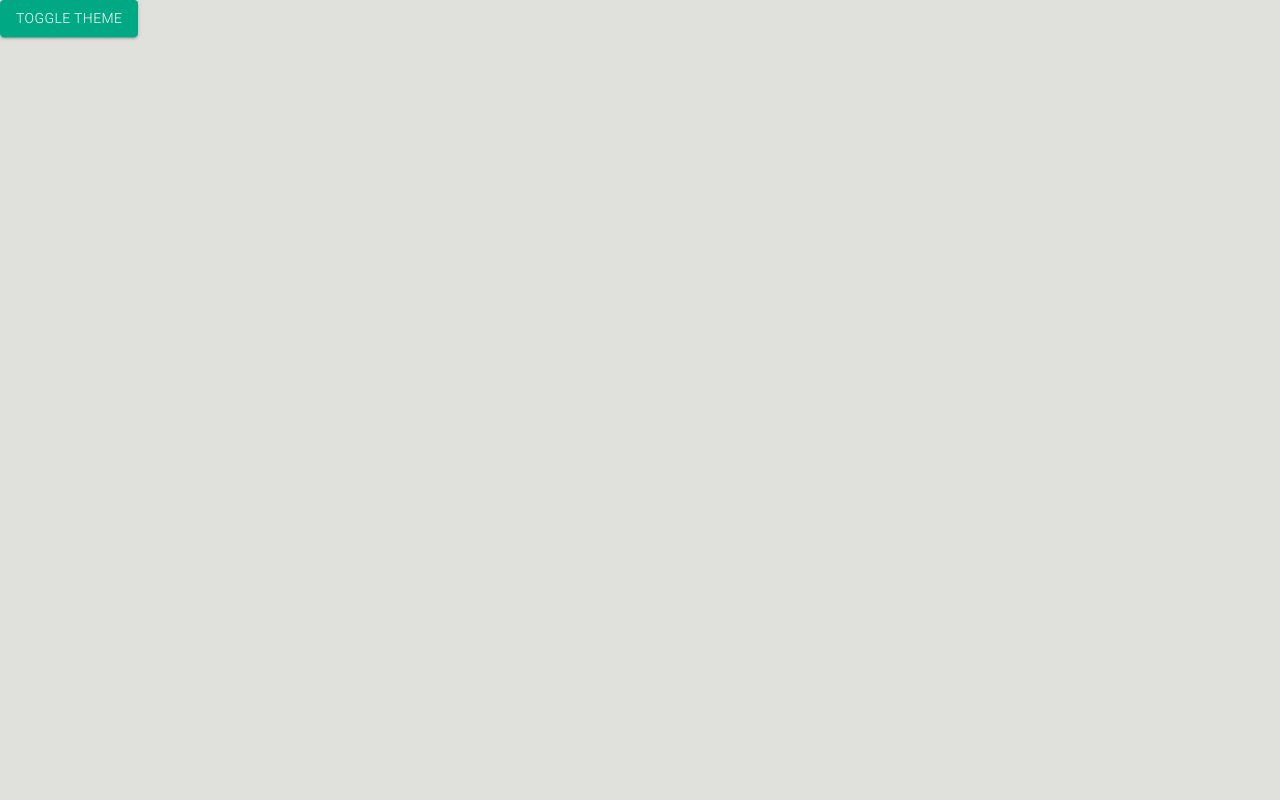
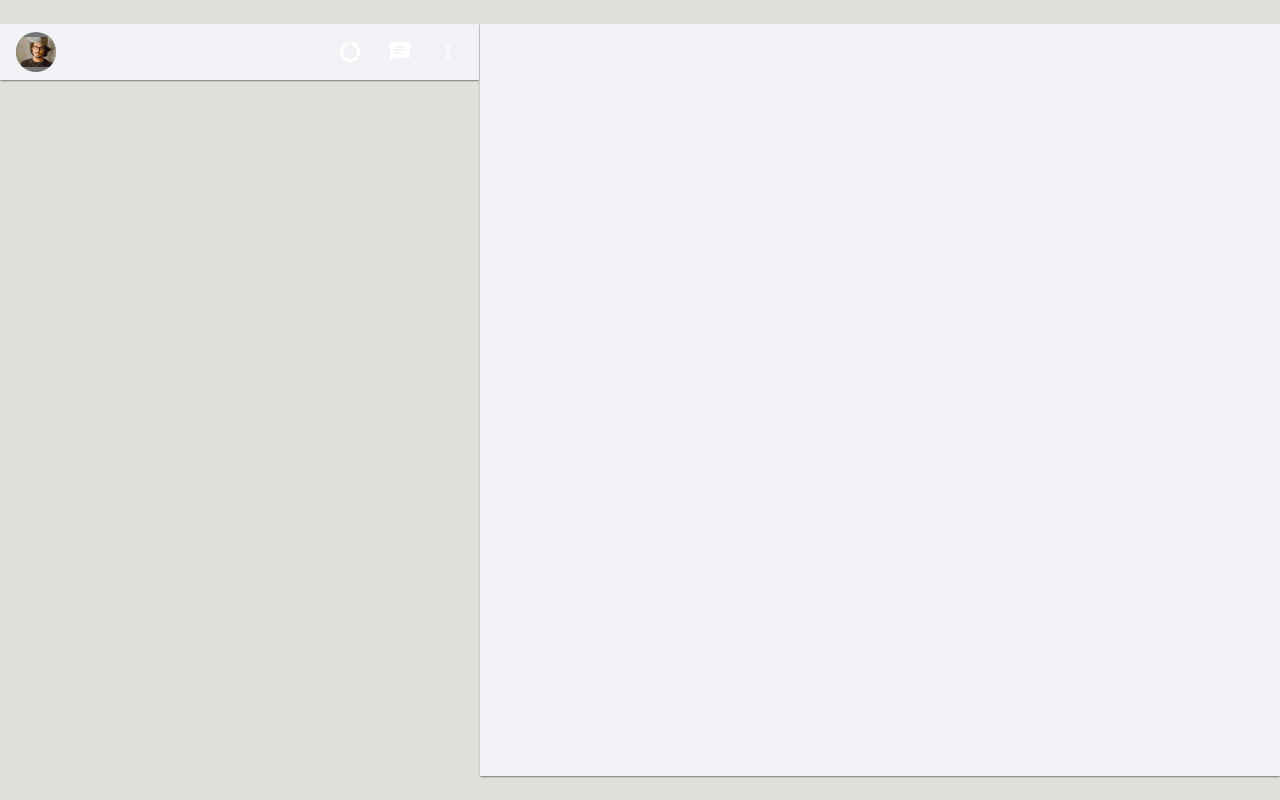
Before and after one commit to EuMarcel0/whatsapp-clone, a React (Vite) app: page / in a window 1280 px wide. Built offline with nearby package versions, Linux system fonts and the light colour scheme.

Commit message:
chore: created header area for profile photo and icons buttons

```diff
--- a/src/pages/home/Home.tsx
+++ b/src/pages/home/Home.tsx
@@ -1,12 +1,12 @@
-import { Box, Button } from '@mui/material';
-import { useAppThemeContext } from '../../shared/contexts/ThemeContext';
+import { Box, useTheme } from '@mui/material';
+import { MainContainer } from '../../shared/components';
 
 export const Home = () => {
-	const { toggleTheme } = useAppThemeContext();
+	const theme = useTheme();
 
 	return (
-		<Box>
-			<Button variant='contained' onClick={toggleTheme}>Toggle Theme</Button>
+		<Box width='100vw' height='100vh' paddingY={theme.spacing(3)}>
+			<MainContainer />
 		</Box>
 	);
 };
--- /dev/null
+++ b/src/shared/components/MainContainer/MainContainer.tsx
@@ -0,0 +1,49 @@
+import { Avatar, Box, CardMedia, Icon, IconButton, Paper, useTheme } from '@mui/material';
+import AvatarProfile from '../../../assets/images/avatar.jpg';
+
+export const MainContainer = () => {
+	const theme = useTheme();
+
+	return (
+		<Box
+			width='100%'
+			height='100%'
+			maxWidth={1600}
+			marginX='auto'
+		>
+			<Box className='mainContentArea' width='100%' height='100%' display='flex'>
+				<Box className='sideLeft' width='100%' maxWidth={theme.spacing(60)} borderRight={'1px solid #d1d7db6e'}>
+					<Box
+						height={theme.spacing(7)}
+						component={Paper}
+						display='flex'
+						justifyContent='space-between'
+						alignItems='center'
+						paddingY={theme.spacing(1)}
+						paddingX={theme.spacing(2)}
+						borderRadius={theme.spacing(0)}
+					>
+						<Avatar>
+							<CardMedia component='img' src={AvatarProfile} alt='foto_perfil' />
+						</Avatar>
+						<Box display='flex' alignItems='center' justifyContent='center' gap={2}>
+							<IconButton size='small'>
+								<Icon>data_saver_off</Icon>
+							</IconButton>
+							<IconButton size='small'>
+								<Icon>chat</Icon>
+							</IconButton>
+							<IconButton size='small'>
+								<Icon fontSize='small'>more_vert_icon</Icon>
+							</IconButton>
+						</Box>
+					</Box>
+				</Box>
+				<Box className='sideRight' flex='1' height='100%' component={Paper} borderRadius={theme.spacing(0)}>
+					...
+				</Box>
+			</Box>
+
+		</Box>
+	);
+};
--- /dev/null
+++ b/src/shared/components/index.ts
@@ -0,0 +1 @@
+export * from './MainContainer/MainContainer';
```
Also changed, not shown: src/assets/images/avatar.jpg (added).
